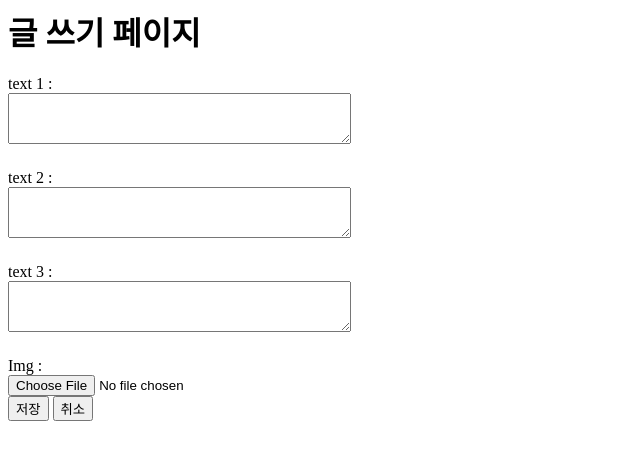
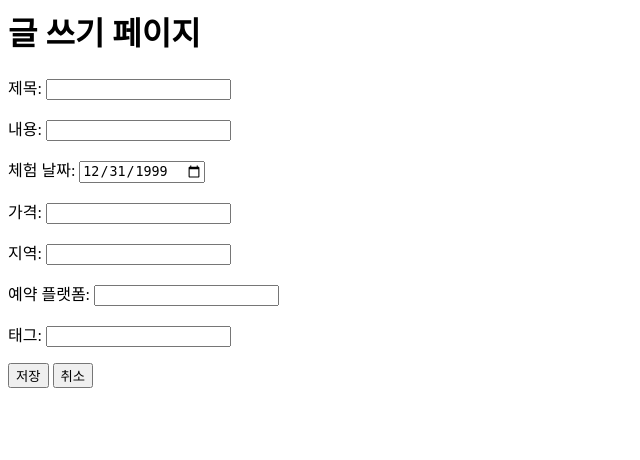
Before and after one commit to potenday-project/308TEN006-BACKEND, a Django app: template board/templates/post.html in a window 1280 px wide. Shown: the top 460 px of the page, without its empty margins (0-640 px from the left). Run offline with Django 4.2, Linux system fonts and the light colour scheme; the template is opened without the code that fills it, so the values that code supplies are empty.

Commit message:
Feat: DB 설계 수정, 태그 추가

```diff
--- a/board/admin.py
+++ b/board/admin.py
@@ -1,7 +1,6 @@
 from django.contrib import admin
-from .models import Memos, Comment, Tag, Tag2
+from .models import Memos, Comment, Tag
 
 admin.site.register(Memos)
 admin.site.register(Comment)
 admin.site.register(Tag)
-admin.site.register(Tag2)
--- a/board/templates/index.html
+++ b/board/templates/index.html
@@ -137,7 +137,7 @@
                       {{memo.comments.count}} comment
                     </small>
                   </div>
-                  <small class="text-body-secondary">{{memo.update_date}}</small>
+                  <small class="text-body-secondary">{{memo.create_date}}</small>
                 </div>
               </div>
             </div>
--- a/board/templates/index_bk.html
+++ b/board/templates/index_bk.html
@@ -26,7 +26,7 @@
     <p>test 1 : {{memo.text1}}</p>
     <p>test 2 : {{memo.text2}}</p>
     <p>test 3 : {{memo.text3}}</p>
-    <small><p>글 작성, 최종 수정 시간 : {{memo.update_date}}</p></small>
+    <small><p>글 작성, 최종 수정 시간 : {{memo.create_date}}</p></small>
 
     <small><spand="count{{ memo.id }}">{{ memo.total_likes }} like</span></small>
     <small>{{memo.comments.count}} comment</small>
--- a/board/templates/post.html
+++ b/board/templates/post.html
@@ -2,32 +2,43 @@
 
 <form method="POST" class="post-form" enctype="multipart/form-data">
   {%csrf_token%}
+  <p>
+    <label for="id_title">제목:</label>
+    <input type="text" name="title" class="form-control" maxlength="150" required id="id_title">
+  </p>
+  <p>
+    <label for="id_text">내용:</label>
+    <input type="text" name="text" class="form-control" maxlength="500" required id="id_text">
+  </p>
+  <p>
+    <label for="id_experience_date">체험 날짜:</label>
+    <input type="date" name="experience_date" value="1999-12-31" required id="id_experience_date">
+  </p>
+  <p>
+    <label for="id_price">가격:</label>
+    <input type="text" name="price" class="form-control" required id="id_price">
+  </p>
+  <p>
+    <label for="id_district">지역:</label>
+    <input type="text" name="district" class="form-control" maxlength="50" required id="id_district">
+  </p>
+  <p>
+    <label for="id_platform">예약 플랫폼:</label>
+    <input type="text" name="platform" class="form-control" maxlength="150" required id="id_platform">
+  </p>
+  <p>
+    <label for="id_tag_text">태그:</label>
+    <input type="text" name="tag_text" class="form-control" maxlength="150" required id="id_tag_text">
+  </p>
 
-  <div class="form-group">
-    <label for="id_text">text 1 : <br></label>
-    <textarea class="form-control" rows="3" name="text" cols="40" rows="10" maxlength="150" required id="id_text"></textarea>
-    <h6 class="pull-right" id="count_message"></h6>
-  </div>
-  <div class="form-group">
-    <label for="id_text2">text 2 : <br></label>
-    <textarea class="form-control" rows="3" name="text2" cols="40" rows="10" maxlength="150" required id="id_text"></textarea>
-    <h6 class="pull-right" id="count_message"></h6>
-  </div>
-  <div class="form-group">
-    <label for="id_text3">text 3 : <br></label>
-    <textarea class="form-control" rows="3" name="text3" cols="40" rows="10" maxlength="150" required id="id_text""></textarea>
-    <h6 class="pull-right" id="count_message"></h6>
-  </div>
-  <div class="form-group">
-    <label for="id_img">Img : <br></label>
-    <input type="file" name="images" accept="image/*">
-  </div>
+  <button type="submit" class="save btn btn-outline-dark">저장</button>
+  <a href="{% url 'index' %}">
+    <button type="button" class="btn btn-outline-dark">취소</button>
+  </a>
+</form>
 
-    <button type="submit" class="save btn btn-outline-dark">저장</button>
-    <a href="{% url 'index' %}">
-      <button type="button" class="btn btn-outline-dark">취소</button>
-    </a>
-</form>
+
+
 
 
 <script type="text/javascript">
@@ -35,7 +46,7 @@
   var text_max = 0;
   $('#count_message').html(text_max + ' / 150');
 
-  $('#id_text').keyup(function() {
+  $('#id_text').keyup(function () {
     var text_length = $('#id_text').val().length;
     var text_remaining = text_max + text_length;
 
--- a/board/urls.py
+++ b/board/urls.py
@@ -13,7 +13,6 @@ urlpatterns = [
     # path('<int:memokey>/modify/', views.modify, name='modify_memo'),
     # path('<int:memokey>/delete/', views.delete, name='delete_memo'),
     # path('explore/tags/<str:tag>/', views.index, name='post_search'),
-    # path('explore/tags2/<str:tag2>/', views.index, name='post_search'),
     # path('search/', views.search, name='search'),
     ###
 ]
```
Also changed, not shown: board/forms.py (+26 -9 lines), board/models.py (+16 -27 lines), board/views.py (+8 -7 lines), board/migrations/0001_initial.py, board/migrations/0002_memos_experience_date.py, board/migrations/0003_memos_district_memos_platform_memos_price.py (added), board/migrations/0004_remove_memos_text2_memos_tag_text_alter_memos_images.py (added), board/migrations/0005_remove_memos_tag_set2_remove_memos_text3_delete_tag2.py (added), board/migrations/0006_rename_update_date_memos_create_date.py (added).
